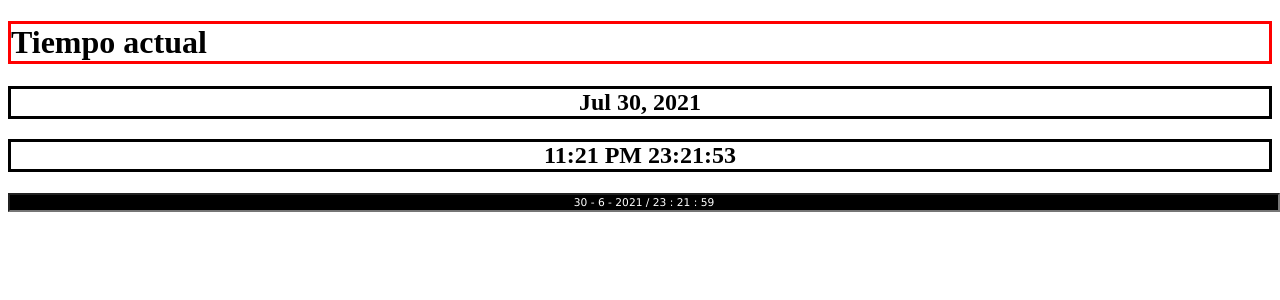
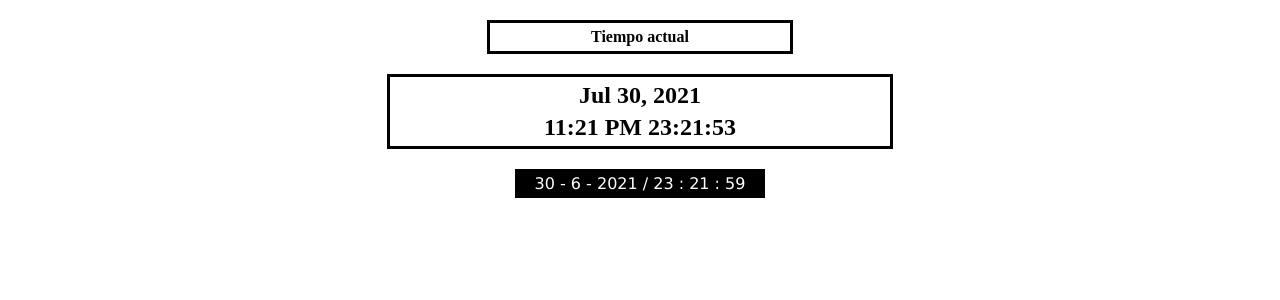
Before and after one commit to onepcc/django-segundo, a Django app: page / in a window 1280 px wide. Shown: the top 300 px of the page. Run offline with Django 3.2, Linux system fonts and the light colour scheme.

Commit message:
tarea 2 tiempo con css

```diff
--- a/reloj/static/css/style.css
+++ b/reloj/static/css/style.css
@@ -1,18 +1,36 @@
 
-h1 {
-    border:solid red;
+h4,h2 {
+    text-align: center;
+    margin: 5px 0px;
 }
 
-h2 {
+.titulo{
+    text-align: center;
     border:solid black;
-    text-align: center;
+    width: 300px;
+    margin: 20px auto;
+}
+
+.time{
+    border:solid black;
+    width: 500px;
+    margin: 2px auto;
+    margin-bottom: 10px;
 }
 
 input[type=text] {
-    width: 100%;
+    width: 40%;
     background-color : Black;
+    padding: 5px;
+    border: 5px;
     color : White;
     font-family : Verdana, Arial, Helvetica;
-    font-size : 8pt;
+    font-size : 12pt;
     text-align : center;
 }
+
+#f1 {
+    width: 600px;
+    margin: 20px auto;
+    text-align : center;
+}
--- a/reloj/templates/index.html
+++ b/reloj/templates/index.html
@@ -13,15 +13,22 @@
 </head>
 
 <body>
-    <h1>Tiempo actual</h1>
-    <h2> {{date}} </h2>
-    <h2> {{time}} </h2>
+    <div class="titulo">
+        <h4>Tiempo actual</h1>
+    </div>
+
+    <div class='time'>
+        <h2> {{date}} </h2>
+        <h2> {{time}} </h2>
+    </div>
 
     <body onload="mueveReloj()">
 
-        <form name="form_reloj">
-            <input type="text" name="reloj" size="20">
-        </form>
+        <div id="f1">
+            <form name="form_reloj">
+                <input type="text" name="reloj" size="20">
+            </form>
+        </div>
     </body>
 
 </html>
--- a/tarea2/settings.py
+++ b/tarea2/settings.py
@@ -106,7 +106,7 @@ AUTH_PASSWORD_VALIDATORS = [
 
 LANGUAGE_CODE = 'es'
 
-TIME_ZONE = 'UTC'
+TIME_ZONE = 'America/Santiago'
 
 USE_I18N = True
 
```
